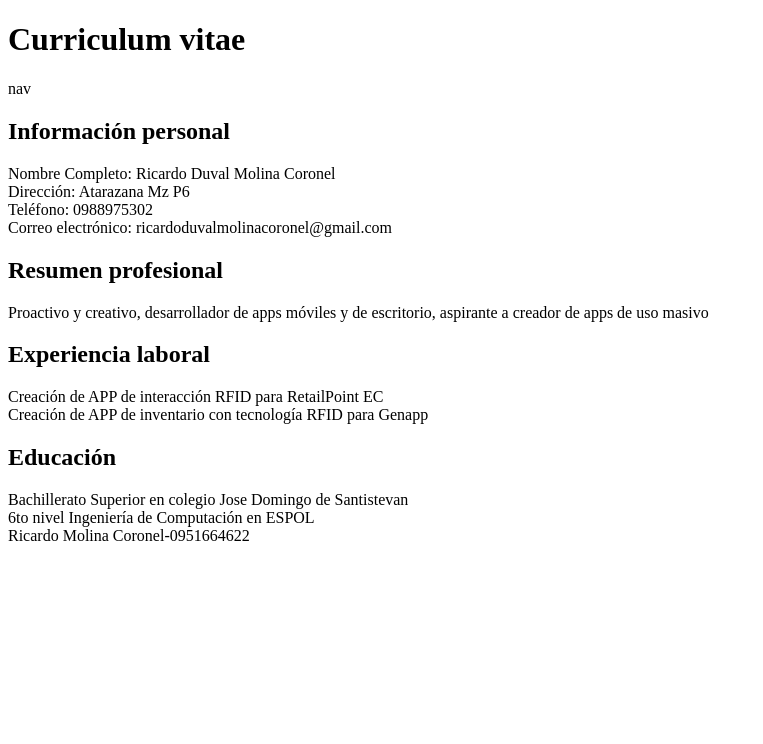
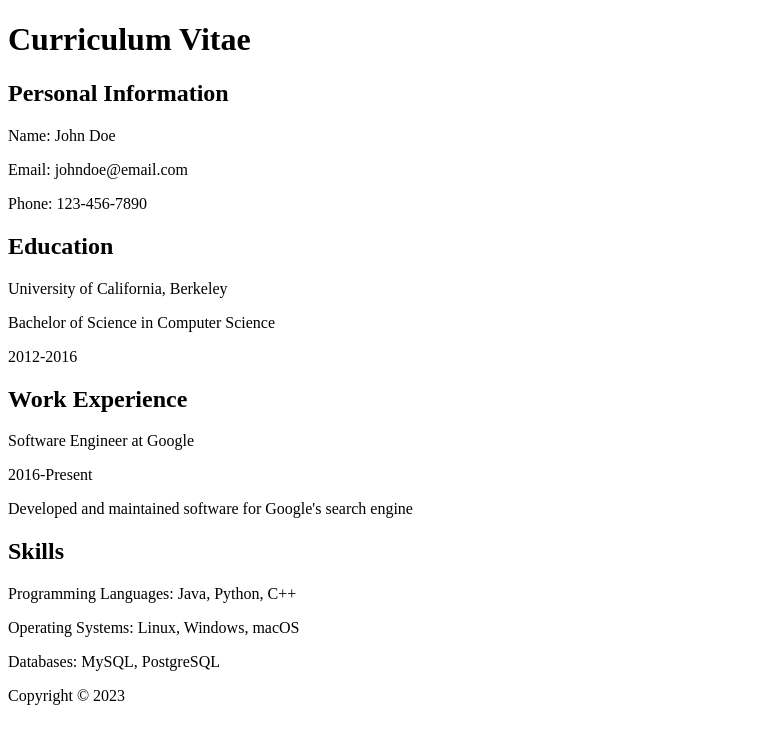
Before and after one commit to RicardoMolinaCoronel/curriculum, a plain HTML site: page index.html in a window 1280 px wide. Shown: the whole page, without its empty margins (0-763 px from the left). Drawn offline with Linux system fonts and the light colour scheme.

Commit message:
Update index.html

```diff
--- a/index.html
+++ b/index.html
@@ -1,34 +1,40 @@
 <!DOCTYPE html>
 <html>
-  <title>Curriculum  Vitae Ricardo Molina</title>
- <meta name="keywords" content="curriculum, vitae"/>
-<meta name="description" content="Curriculum vitae de Ricardo Molina"/>
-<meta name="author" content="Ricardo Molina" />
-<header><h1>Curriculum vitae</h1></header>
-<nav> nav
+<head>
+<title>Curriculum Vitae</title>
+</head>
+<body>
+<header>
+<h1>Curriculum Vitae</h1>
+</header>
+<main>
 <section>
-  <h2>Información personal </h2>
-  <article>Nombre Completo: Ricardo Duval Molina Coronel</article>
-  <article>Dirección: Atarazana Mz P6</article>
-  <article>Teléfono: 0988975302</article>
-  <article>Correo electrónico: ricardoduvalmolinacoronel@gmail.com</article>
- </section>
+<h2>Personal Information</h2>
+<p>Name: John Doe</p>
+<p>Email: johndoe@email.com</p>
+<p>Phone: 123-456-7890</p>
+</section>
 <section>
-  <h2>Resumen profesional </h2>
-  <article>Proactivo y creativo, desarrollador de apps móviles y de escritorio, aspirante a creador de apps de uso masivo</article>
- </section>
-
+<h2>Education</h2>
+<p>University of California, Berkeley</p>
+<p>Bachelor of Science in Computer Science</p>
+<p>2012-2016</p>
+</section>
 <section>
-  <h2>Experiencia laboral</h2>
-  <article>Creación de APP de interacción RFID para RetailPoint EC
-   </article>
-  <article>Creación de APP de inventario con tecnología RFID para Genapp</article>
-  </section>
+<h2>Work Experience</h2>
+<p>Software Engineer at Google</p>
+<p>2016-Present</p>
+<p>Developed and maintained software for Google's search engine</p>
+</section>
 <section>
-  <h2>Educación</h2>
-  <article>Bachillerato Superior en colegio Jose Domingo de Santistevan</article>
-  <article>6to nivel Ingeniería de Computación en ESPOL</article>
- </section>
-
-<footer>Ricardo Molina Coronel-0951664622</footer>
+<h2>Skills</h2>
+<p>Programming Languages: Java, Python, C++</p>
+<p>Operating Systems: Linux, Windows, macOS</p>
+<p>Databases: MySQL, PostgreSQL</p>
+</section>
+</main>
+<footer>
+<p>Copyright &copy; 2023</p>
+</footer>
+</body>
 </html>
```
